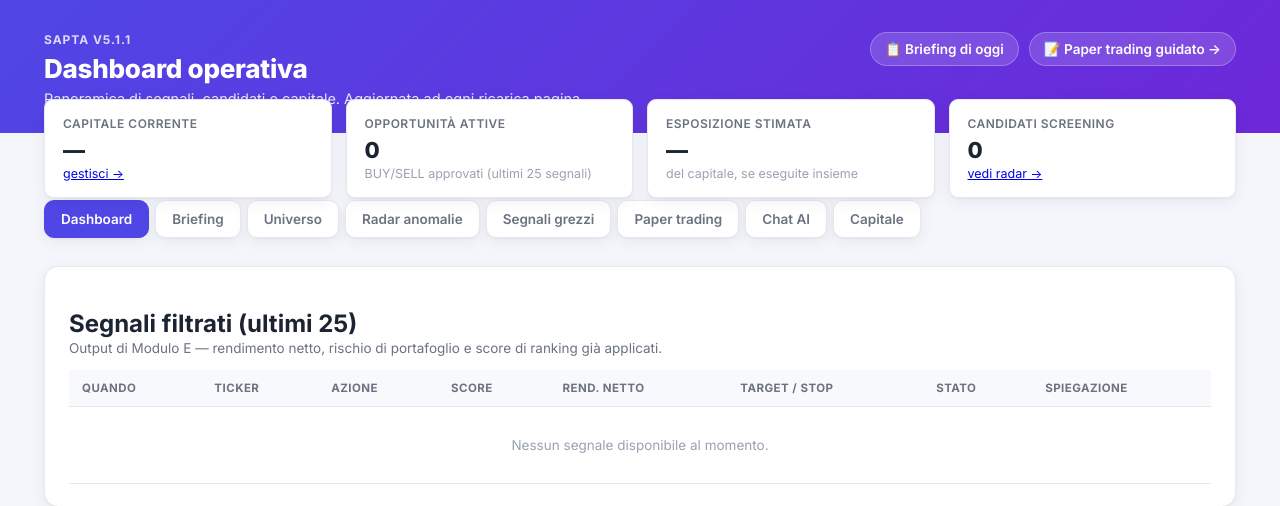
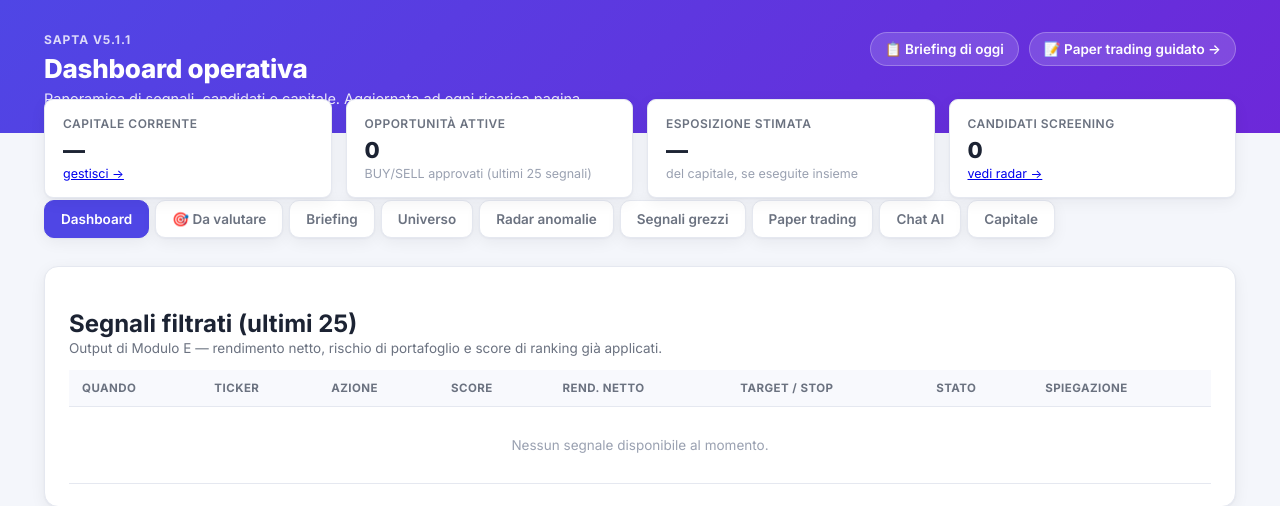
Before and after one commit to AlexPj72/SAPTA, a PHP site: page /index.php in a window 1280 px wide. Shown: the top 506 px of the page. Run offline with PHP 8.4, Linux system fonts and the light colour scheme; data that the repository does not hold is empty.

Commit message:
Aggiunta voce nav 'Da valutare' (today.php)

```diff
--- a/dashboard/helpers.php
+++ b/dashboard/helpers.php
@@ -24,6 +24,7 @@ function fmt_pct($v, $dec = 2) {
 function render_nav($active) {
     $items = [
         'index.php'     => 'Dashboard',
+        'today.php'     => '🎯 Da valutare',
         'briefing.php'  => 'Briefing',
         'universo.php'  => 'Universo',
         'anomalies.php' => 'Radar anomalie',
```
